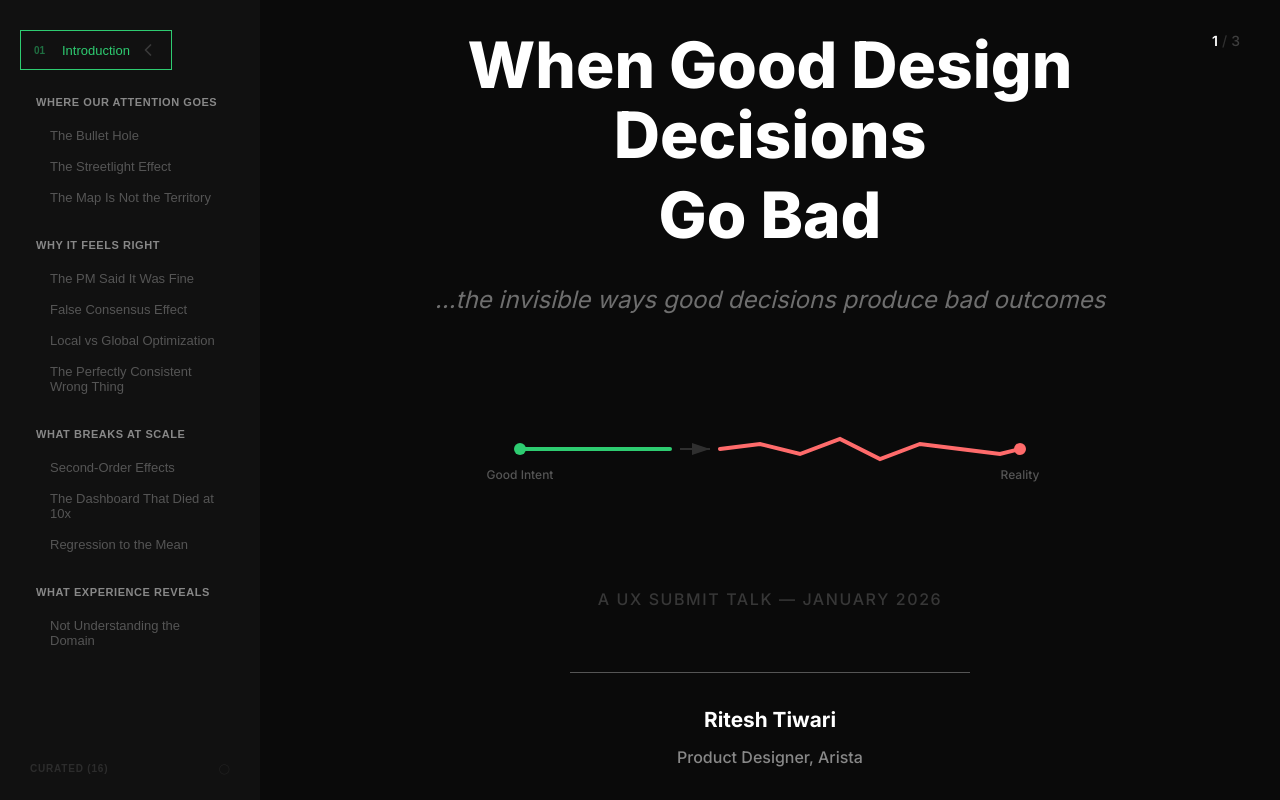
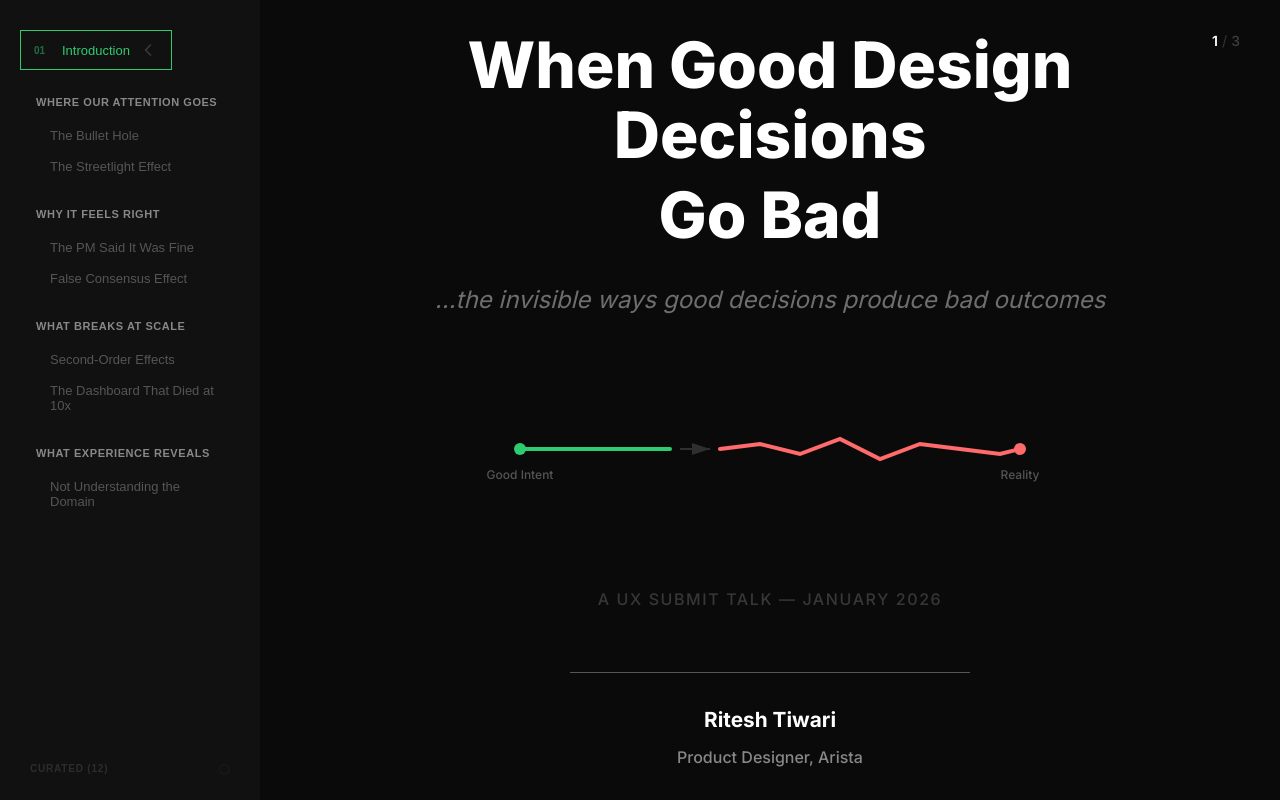
Before and after one commit to riteshtiwari/arista-uxsubmit, a Next.js app: page /story/0/slide/0 in a window 1280 px wide. Built offline with nearby package versions, Linux system fonts and the light colour scheme.

Commit message:
feat: Reduce curated stories from 16 to 12 by removing 4 stories

```diff
--- a/components/Slides/PositioningSlide.tsx
+++ b/components/Slides/PositioningSlide.tsx
@@ -13,7 +13,7 @@ export default function PositioningSlide({ content, accentColor }: PositioningSl
     const notAboutItems = [
         "taste",
         "pixels",
-        "best practices"
+        "design maturity"
     ];
 
     return (
--- a/constants/navigation.ts
+++ b/constants/navigation.ts
@@ -5,16 +5,12 @@ export const CURATED_STORY_IDS = [
     17,  // Section 1: Seeing the Wrong Thing
     1,   //   - The Bullet Hole
     2,   //   - The Streetlight Effect
-    4,   //   - The Map Is Not the Territory
     18,  // Section 2: Passing Review ≠ Being Right
     15,  //   - The PM Said It Was Fine
     8,   //   - False Consensus Effect
-    12,  //   - Local vs Global Optimization
-    14,  //   - The Perfectly Consistent Wrong Thing
     19,  // Section 3: Consequences Nobody Designs For
     6,   //   - Second-Order Effects
     7,   //   - The Dashboard That Died at 10x
-    9,   //   - Regression to the Mean
     20,  // Section 4: The Hard Truth
     11   //   - Not Understanding the Domain
 ];
```
